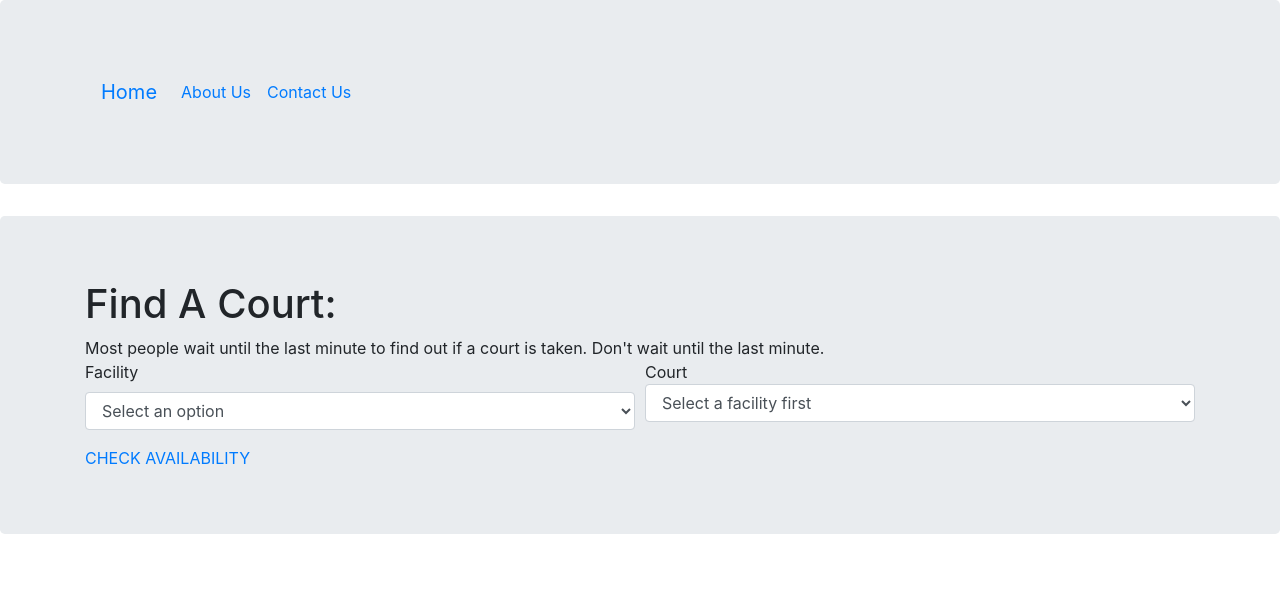
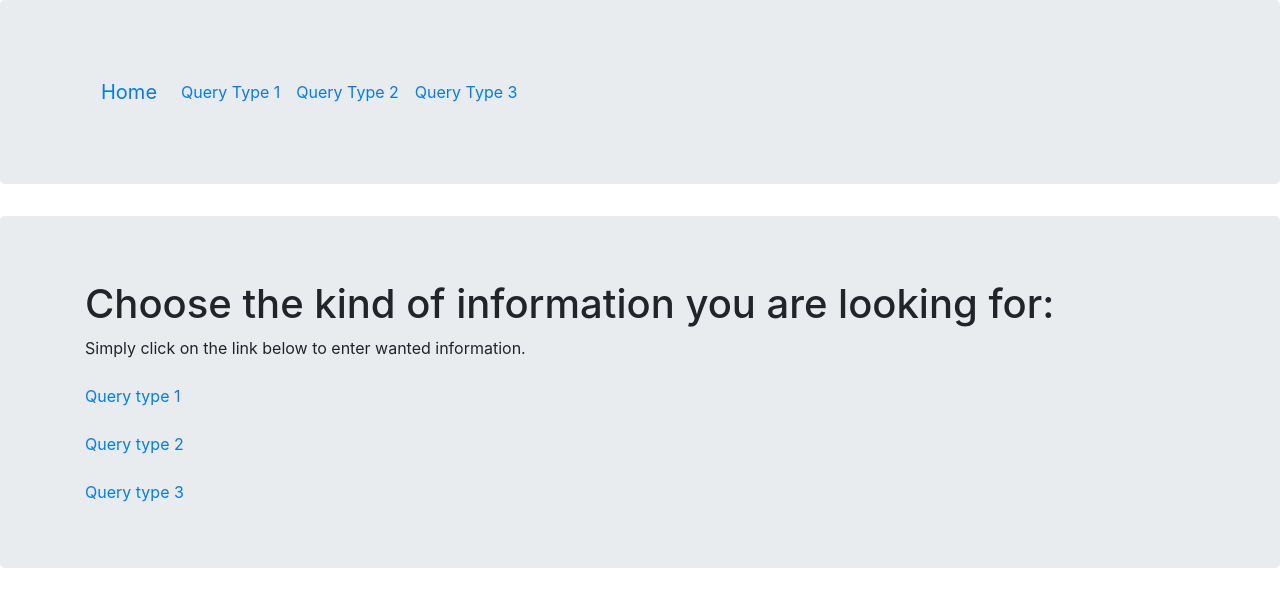
Before and after one commit to pf4tj/CS4750-Project, a Django app: page / in a window 1280 px wide. Shown: the top 607 px of the page. Run offline with Django 3.2, Linux system fonts and the light colour scheme; some libraries are stand-ins or nearby versions.

Commit message:
Template for FFDB

```diff
--- a/DB_Access/templates/base.html
+++ b/DB_Access/templates/base.html
@@ -3,7 +3,6 @@
 <html>
     <head>
         <meta charset="utf-8">
-        <title> when2play {% block title %}{% endblock %}</title>
 
         <script src="https://code.jquery.com/jquery-3.3.1.min.js"></script>
         <script src="https://cdnjs.cloudflare.com/ajax/libs/popper.js/1.14.3/umd/popper.min.js" integrity="sha384-ZMP7rVo3mIykV+2+9J3UJ46jBk0WLaUAdn689aCwoqbBJiSnjAK/l8WvCWPIPm49" crossorigin="anonymous"></script>
@@ -29,8 +28,9 @@
                         </button>
                         <div class="collapse navbar-collapse" id="navbarText">
                 	        <ul class="nav navbar-nav mr-auto mt-2 mt-lg-0">
-                    	        <li class="nav-item"><a class="nav-link" href="{% url 'about' %}">About Us</a></li>
-                    	        <li class="nav-item"><a class="nav-link" href="{% url 'contact' %}">Contact Us</a></li>
+                    	        <li class="nav-item"><a class="nav-link" href="{% url 'QueryType1' %}">Query Type 1</a></li>
+                    	        <li class="nav-item"><a class="nav-link" href="{% url 'QueryType2' %}">Query Type 2</a></li>
+                    	        <li class="nav-item"><a class="nav-link" href="{% url 'QueryType3' %}">Query Type 3</a></li>
                 	        </ul>
                         </div>
             	    </nav>
@@ -41,9 +41,6 @@
                 {% block pagecontent %}
                 {% endblock %}
             </div>
-            <div id="footer">
-                <p style="text-align:center; color: white;">When2Play, Inc ©2018</p>
-            </div>
         </div>
     </body>
 </html>
--- a/DB_Access/templates/index.html
+++ b/DB_Access/templates/index.html
@@ -6,35 +6,18 @@
 
 <div class="jumbotron">
 	<div class="container">
-		<h1>Find A Court:</h1>
+		<h1>Choose the kind of information you are looking for:</h1>
 
 		<div>
-			Most people wait until the last minute to find out if a court is taken. Don't wait until the last minute.
+			Simply click on the link below to enter wanted information. </br>
+			</br>
+			<a href="QT1">Query type 1</a> </br>
+			</br>
+			<a href="QT2">Query type 2</a> </br>
+			</br>
+			<a href="QT3">Query type 3</a> </br>
+
 		</div>
-
-		<form action="/scheduler/" method="post" id="availability_form">
-			{% csrf_token %}
-			<div class="form-row">
-
-				<div class="form-group col-md-6" id="facility_selection">
-					<label for="facility">Facility</label>
-					<select class="form-control" id="facility" name="facility">
-						<option disabled="disabled" selected="selected">Select an option</option>
-					</select>
-				</div>
-
-				<div class="form-group col-md-6" id="court_selection"
-					<label for="court">Court</label>
-					<select class="form-control" id="court" name="court">
-						<option disabled="disabled" selected="selected" class = "form-control">Select a facility first</option>
-					</select>
-				</div>
-
-			</div>
-
-		</form>
-
-		<a class="signup-btn submit" href="#">CHECK AVAILABILITY</a>
 
 	</div>
 </div>
--- a/DB_Access/urls.py
+++ b/DB_Access/urls.py
@@ -4,7 +4,7 @@ from . import views
 
 urlpatterns = [
     url(r'^$', views.HomePageView, name='home'),
-    url(r'^about/$', views.AboutPageView.as_view(), name='about'),
-    url(r'^contact/$', views.ContactPageView.as_view(), name='contact'),
-    url(r'^scheduler/$', views.SchedulerPageView.as_view(), name='scheduler'),
+    url(r'^QT1/$', views.QT1.as_view(), name='QueryType1'),
+    url(r'^QT2/$', views.QT2.as_view(), name='QueryType2'),
+    url(r'^QT3/$', views.QT3.as_view(), name='QueryType3'),
 ]
--- a/DB_Access/views.py
+++ b/DB_Access/views.py
@@ -15,12 +15,12 @@ def HomePageView(request):
     return render(request, 'index.html')
 
 
-class AboutPageView(TemplateView):
-    template_name = "about.html"
+class QT1(TemplateView):
+    template_name = "QT1.html"
 
 
-class ContactPageView(TemplateView):
-    template_name = "contact.html"
+class QT2(TemplateView):
+    template_name = "QT2.html"
 
-class SchedulerPageView(TemplateView):
-    template_name = "scheduler.html"
+class QT3(TemplateView):
+    template_name = "QT3.html"
```
Also changed, not shown: DB_Access/templates/QT1.html (added, +19 -0 lines), DB_Access/templates/QT2.html (added, +19 -0 lines), DB_Access/templates/QT3.html (added, +19 -0 lines), DB_Access/templates/about.html (deleted, +0 -34 lines), DB_Access/templates/contact.html (deleted, +0 -45 lines), DB_Access/templates/scheduler.html (deleted, +0 -42 lines).
